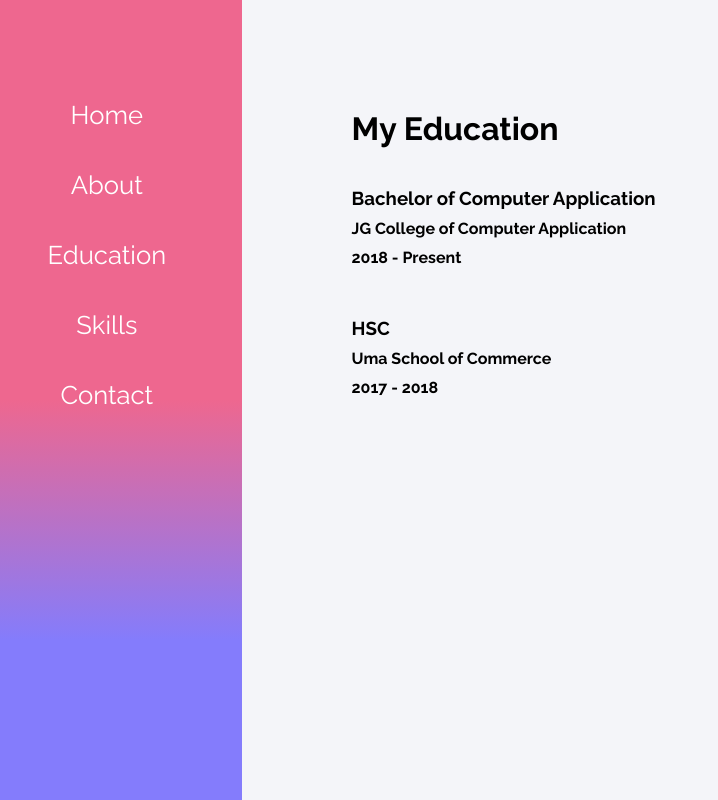
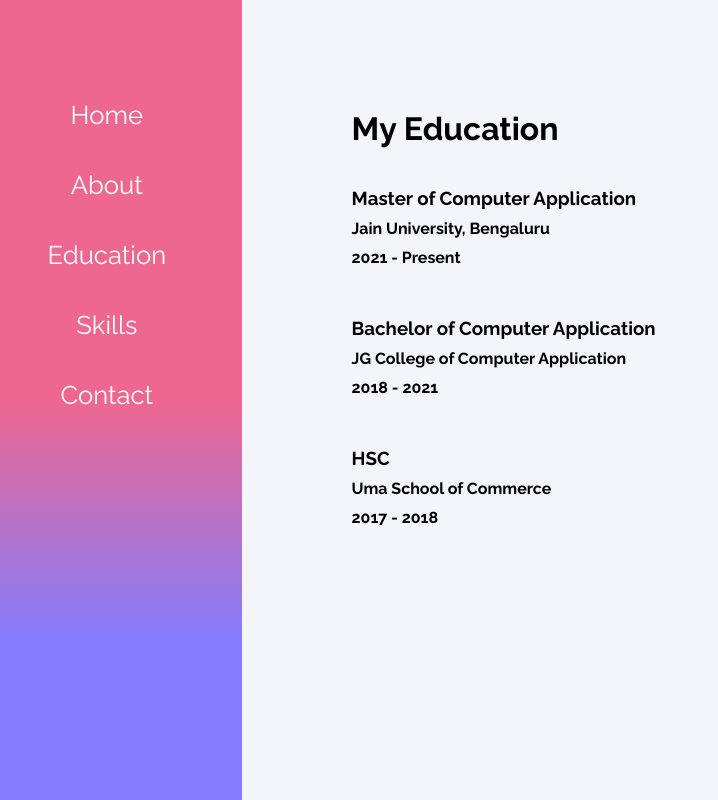
Before and after one commit to hardik246/portfolio-website-main, a React (Create React App) app: page /education in a window 1280 px wide. Shown: the whole page, without its empty margins (0-718 px from the left). Built offline with nearby package versions, Linux system fonts and the light colour scheme.

Commit message:
update portfolio changes

```diff
--- a/package.json
+++ b/package.json
@@ -2,7 +2,7 @@
   "name": "resume_website_workshop",
   "version": "0.1.0",
   "private": true,
-  "homepage": "http://hardik246.github.io/portfolio-website-main",
+  "homepage": "http://hardik246.github.io/",
   "dependencies": {
     "@fortawesome/fontawesome-svg-core": "^1.2.26",
     "@fortawesome/free-solid-svg-icons": "^5.12.0",
@@ -17,7 +17,7 @@
     "react": "^16.12.0",
     "react-dom": "^16.12.0",
     "react-router-dom": "5.1.2",
-    "react-scripts": "3.3.0",
+    "react-scripts": "^3.4.1",
     "react-typing-effect": "^2.0.2"
   },
   "scripts": {
--- a/src/components/Social.js
+++ b/src/components/Social.js
@@ -4,12 +4,12 @@ class Social extends Component {
     render() {
         return (
             <div class="social">
-            <a href="" target="_blank" rel="noopener noreferrer"><i class="fab fa-instagram"></i></a>
-            <a href="" target="_blank" rel="noopener noreferrer"><i class="fab fa-facebook-f"></i></a>
-            <a href="" target="_blank" rel="noopener noreferrer"><i class="fab fa-linkedin-in"></i></a>
+                <a href="" target="_blank" rel="noopener noreferrer"><i class="fab fa-instagram"></i></a>
+                <a href="" target="_blank" rel="noopener noreferrer"><i class="fab fa-facebook-f"></i></a>
+                <a href="https://www.linkedin.com/in/hardik-thakkar-a8545a202" target="_blank"><i class="fab fa-linkedin-in"></i></a>
             </div>
-            )
-        }
+        )
     }
+}
 
 export default Social
--- a/src/contents/About.js
+++ b/src/contents/About.js
@@ -11,12 +11,12 @@ class About extends Component {
                 <h3>Front-End <u>Developer</u> | UI/UX <u>Designer</u></h3>
                 <br></br>
                 <p>I started my journey in the world of computers from an young age,
-            now I’m 20 years old, Pursuing my Bachelor of Computer Application Degree in
-            J.G.College Vastrapur, Ahmedabad.  Web development is my center of interest, i always
-            love the idea of cross-platform development, 1-n one code base deploy into almost
-            any platform, which web technology like Javascript enables me to do. I also like
-            creating Interactive UI components for better UX.
-            </p>
+                    now I’m 21 years old, Pursuing my Master of Computer Application Degree in
+                    Jain University, Bengaluru.  Web development is my center of interest, i always
+                    love the idea of cross-platform development, 1-n one code base deploy into almost
+                    any platform, which web technology like Javascript enables me to do. I also like
+                    creating Interactive UI components for better UX.
+                </p>
 
             </div>
         )
--- a/src/contents/Contact.js
+++ b/src/contents/Contact.js
@@ -6,7 +6,6 @@ class Contact extends Component {
             <div className="condiv">
                 <h1 className="subtopic">Contact Me</h1>
                 <h3>Email  :   hardikthakkar07752@gmail.com</h3>
-            <h3>Instagram   :   @harrddiikk_</h3>
                 <Social />
             </div>
         )
--- a/src/contents/Education.js
+++ b/src/contents/Education.js
@@ -7,10 +7,16 @@ class Education extends Component {
       <div className="condiv">
         <h1 className="subtopic">My Education</h1>
         <Widecard
+          title="Master of Computer Application"
+          where="Jain University, Bengaluru"
+          from="2021"
+          to="Present"
+        />
+        <Widecard
           title="Bachelor of Computer Application"
           where="JG College of Computer Application"
           from="2018"
-          to="Present"
+          to="2021"
         />
         <Widecard
           title="HSC"
--- a/src/contents/Home.js
+++ b/src/contents/Home.js
@@ -10,7 +10,7 @@ class Home extends Component {
         <img src={profilepic} alt="ProfilePic" className="profilepic"></img>
         <ReactTypingEffect
           className="typingeffect"
-          text={["I am Hardik Thakkar", "I am a web developer"]}
+          text={["I am Hardik Thakkar", "I am a Front-end developer"]}
           speed={100}
           eraseDelay={700}
         />
--- a/src/contents/Skills.js
+++ b/src/contents/Skills.js
@@ -9,10 +9,8 @@ class Skills extends Component {
         "CSS",
         "BOOTSTRAP",
         "JAVASCRIPT",
-        "JQUERY",
-        "GATSBY",
         "REACT JS",
-        "MSSQL",
+        "REACT-REDUX"
       ],
     };
   }
```
Also changed, not shown: public/manifest.json, 1 other file (tests, documents, lock files or other folders). Lines whose indentation alone changed are shown as unchanged.
